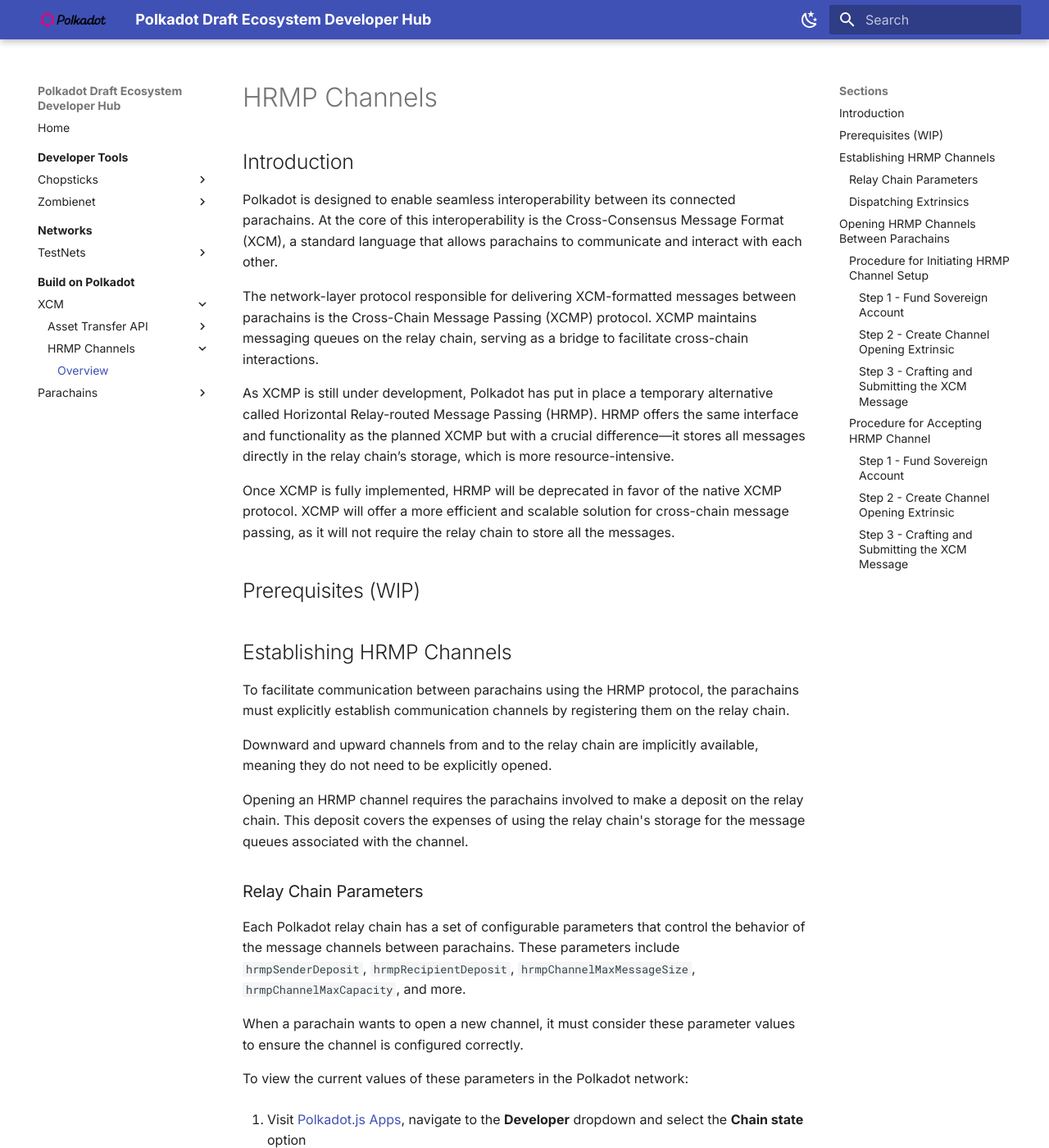
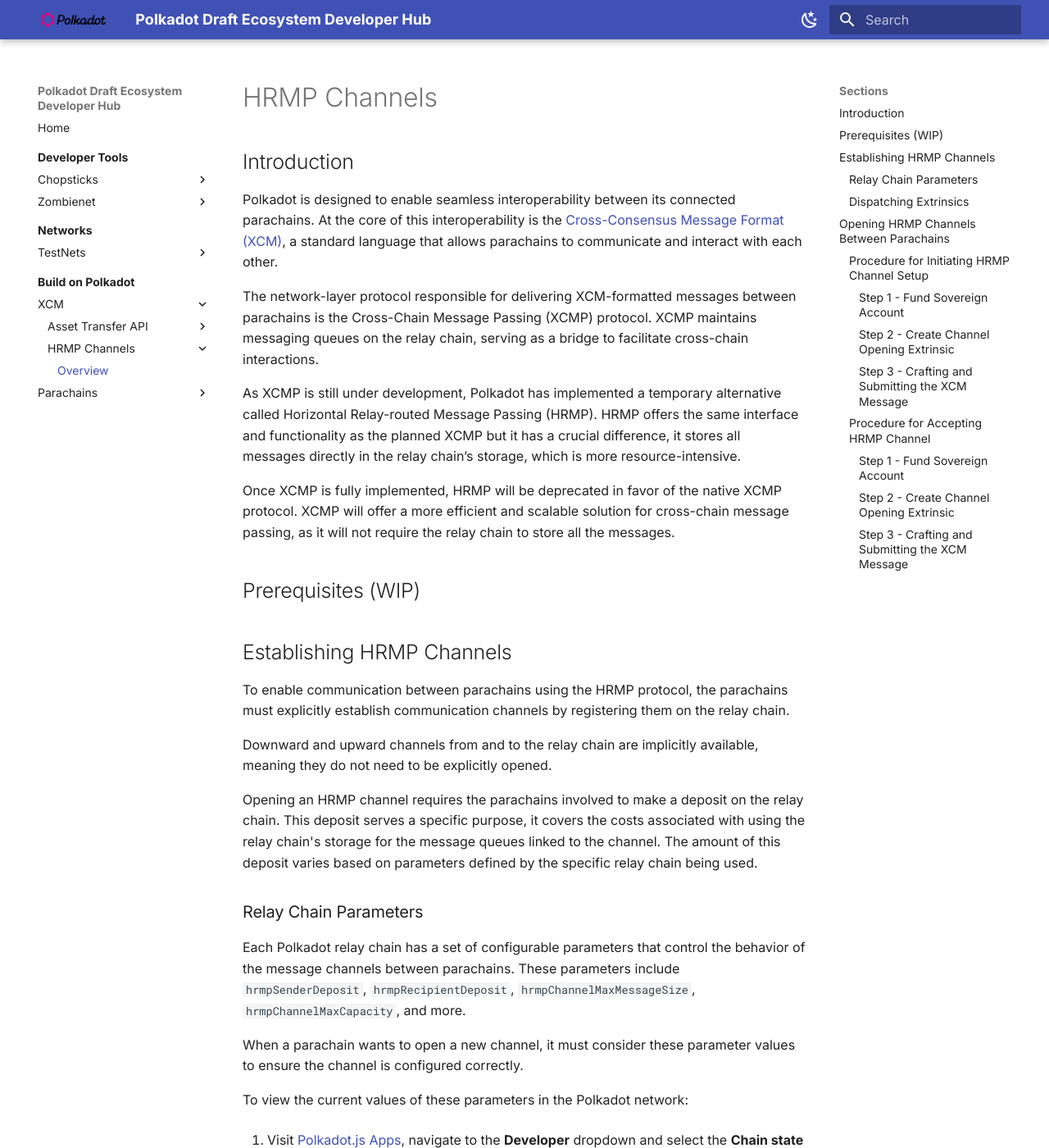
Before and after one commit to papermoonio/polkadot-ecosystem-docs-draft, an MkDocs documentation site: the page built from docs/build-on-polkadot/xcm/hrmp-channels/overview.md, in a window 1280 px wide and 1400 px high. Shown: the whole window at 82% size. Built offline with MkDocs 1.6.1 and Material for MkDocs 9.7.7, drawn with Linux system fonts in a browser that asks for light colours; some of the changed text lies outside the part shown.

Commit message:
Add improvements

```diff
--- a/docs/build-on-polkadot/xcm/hrmp-channels/overview.md
+++ b/docs/build-on-polkadot/xcm/hrmp-channels/overview.md
@@ -7,11 +7,11 @@
 
 ## Introduction
 
-Polkadot is designed to enable seamless interoperability between its connected parachains. At the core of this interoperability is the Cross-Consensus Message Format (XCM), a standard language that allows parachains to communicate and interact with each other.
+Polkadot is designed to enable seamless interoperability between its connected parachains. At the core of this interoperability is the [Cross-Consensus Message Format (XCM)](https://wiki.polkadot.network/docs/learn-xcm), a standard language that allows parachains to communicate and interact with each other.
 
 The network-layer protocol responsible for delivering XCM-formatted messages between parachains is the Cross-Chain Message Passing (XCMP) protocol. XCMP maintains messaging queues on the relay chain, serving as a bridge to facilitate cross-chain interactions.
 
-As XCMP is still under development, Polkadot has put in place a temporary alternative called Horizontal Relay-routed Message Passing (HRMP). HRMP offers the same interface and functionality as the planned XCMP but with a crucial difference—it stores all messages directly in the relay chain’s storage, which is more resource-intensive.
+As XCMP is still under development, Polkadot has implemented a temporary alternative called Horizontal Relay-routed Message Passing (HRMP). HRMP offers the same interface and functionality as the planned XCMP but it has a crucial difference, it stores all messages directly in the relay chain’s storage, which is more resource-intensive.
 
 Once XCMP is fully implemented, HRMP will be deprecated in favor of the native XCMP protocol. XCMP will offer a more efficient and scalable solution for cross-chain message passing, as it will not require the relay chain to store all the messages.
 
@@ -21,11 +21,11 @@
 
 ## Establishing HRMP Channels
 
-To facilitate communication between parachains using the HRMP protocol, the parachains must explicitly establish communication channels by registering them on the relay chain.
+To enable communication between parachains using the HRMP protocol, the parachains must explicitly establish communication channels by registering them on the relay chain.
 
 Downward and upward channels from and to the relay chain are implicitly available, meaning they do not need to be explicitly opened.
 
-Opening an HRMP channel requires the parachains involved to make a deposit on the relay chain. This deposit covers the expenses of using the relay chain's storage for the message queues associated with the channel.
+Opening an HRMP channel requires the parachains involved to make a deposit on the relay chain. This deposit serves a specific purpose, it covers the costs associated with using the relay chain's storage for the message queues linked to the channel. The amount of this deposit varies based on parameters defined by the specific relay chain being used.
 
 ### Relay Chain Parameters
 
@@ -60,7 +60,7 @@
 For establishing communication channels between parachains on the Polkadot network using the HRMP protocol, the following steps are required:
 
 1. Channel request - the parachain that wants to open an HRMP channel must make a request to the parachain it wishes to have an open channel with
-2. Channel acceptance - the other parachain must then accept this request in order to complete the channel establishment
+2. Channel acceptance - the other parachain must then accept this request to complete the channel establishment
 
 This process results in a unidirectional HRMP channel, where messages can flow in only one direction between the two parachains.
 
@@ -130,6 +130,9 @@
 - **Transact** - execute the encoded transaction call
 - **RefundSurplus** - increases the Refunded Weight Register to the value of the Surplus Weight Register, attempting to reclaim any excess fees paid via BuyExecution
 - **DepositAsset** - subtracts assets from the Holding Register and deposits equivalent on-chain assets under the specified beneficiary's ownership
+
+!!!note
+    For more detailed information about XCM's functionality, complexities, and instruction set, refer to the [xcm-format](https://github.com/polkadot-fellows/xcm-format){target=_blank} documentation.
 
 In essence, this process withdraws funds from the parachain's sovereign account to the XCVM Holding Register, then uses these funds to purchase execution time for the XCM Transact instruction, executes Transact, refunds any unused execution time and deposits any remaining funds into a specified account.
 
```
Also changed, not shown: other parts of docs/build-on-polkadot/xcm/hrmp-channels/overview.md (+1 -1 lines).
